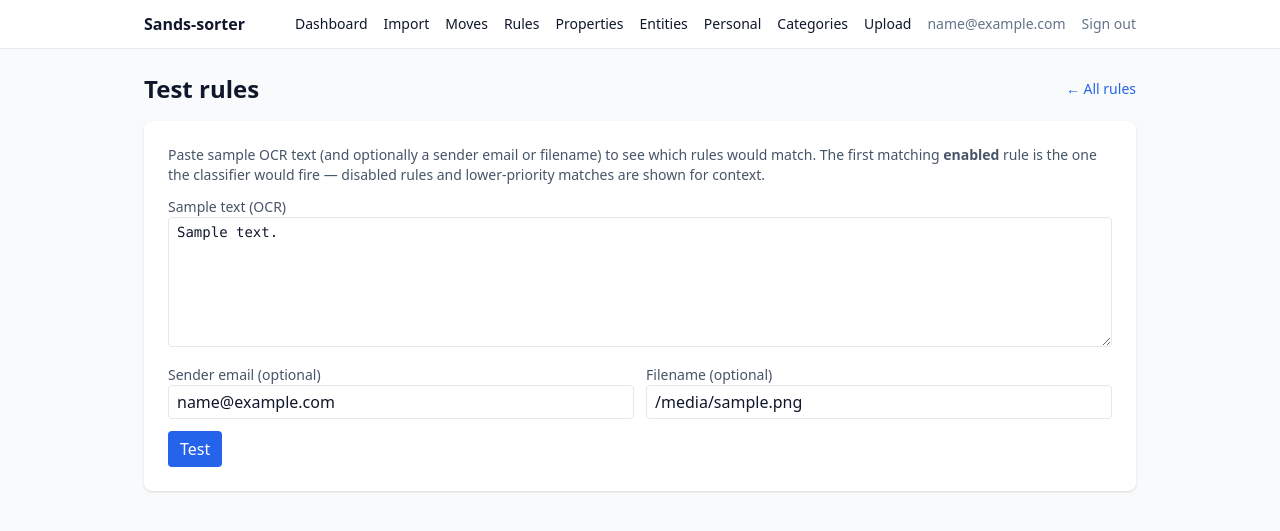
After one commit to shanearnott/Sands-sorter, a FastAPI app: template app/web/templates/rules_test.html in a window 1280 px wide. The commit adds this page. Shown: the top 531 px of the page. Run offline with FastAPI, Linux system fonts and the light colour scheme; the template is opened without the code that fills it: most values are stand-ins (such as "Sample title", 1, 10 or a date in 2020); some libraries are stand-ins or nearby versions.

Commit message:
M2.3: importer preview mode + rule tester
Two trial-friendly affordances so the user can validate the wizard and
training without committing to real Drive writes.

Importer preview (dry-run):
- New ImportJob.dry_run boolean (migration 202604290005).
- /import form gets a "Preview only" checkbox; preview jobs render with
  an amber badge on the index list and a banner on the per-job page.
- wizard.process_item now skips the auto-file branch when job.dry_run is
  set, so every item — even fully-resolved high-confidence ones — lands
  in the awaiting queue with its proposed Drive path visible.
- apply_decision is unchanged: approving an item from the awaiting queue
  in a preview job performs the real upload at that moment, letting you
  promote a preview to a real run one item at a time.

Rule tester:
- New GET /rules/test form: textarea for sample OCR text plus optional
  sender_email and filename inputs.
- New POST /rules/test runs the input through evaluate_all() and renders
  every rule with its match status, marking the would-fire winner green.
- Disabled rules are shown grayed out so you can see what a re-enable
  would do.
- Helpers added to app/classifier/rules.py: evaluate_all() returns
  [(Rule, hit)] in priority order; matches() is the public re-export of
  the existing _matches() check.

Tests: 59 unit tests green. Added wizard test for the dry-run path
(forces awaiting + records proposed_drive_path + skips upload), tests
for evaluate_all() + matches(), and verified migrations apply through
0005 cleanly on a fresh sqlite DB.

```diff
--- a/app/importer/wizard.py
+++ b/app/importer/wizard.py
@@ -164,7 +164,11 @@ def process_item(
         and classification.scope_proposal_name is None
         and classification.category_proposal_name is None
     )
-    auto_ok = fully_resolved and classification.confidence >= threshold
+    # Dry-run jobs never auto-file: every item lands in the awaiting queue
+    # so the user can review the proposed Drive path before any upload.
+    auto_ok = (
+        fully_resolved and classification.confidence >= threshold and not job.dry_run
+    )
 
     # Compute the proposed Drive path + FY using the resolved scope (if any).
     scope = (
--- a/app/models.py
+++ b/app/models.py
@@ -268,6 +268,7 @@ class ImportJob(Base, TimestampMixin):
     )
     started_at: Mapped[datetime | None] = mapped_column(DateTime(timezone=True))
     finished_at: Mapped[datetime | None] = mapped_column(DateTime(timezone=True))
+    dry_run: Mapped[bool] = mapped_column(Boolean, default=False, nullable=False)
     total_count: Mapped[int] = mapped_column(Integer, default=0, nullable=False)
     copied_count: Mapped[int] = mapped_column(Integer, default=0, nullable=False)
     skipped_count: Mapped[int] = mapped_column(Integer, default=0, nullable=False)
--- a/app/web/templates/rules.html
+++ b/app/web/templates/rules.html
@@ -1,7 +1,10 @@
 {% extends "base.html" %}
 {% block title %}Rules · Sands-sorter{% endblock %}
 {% block content %}
-<h1 class="text-2xl font-semibold mb-4">Rules</h1>
+<div class="flex items-center justify-between mb-4">
+  <h1 class="text-2xl font-semibold">Rules</h1>
+  <a href="/rules/test" class="text-sm text-blue-600 hover:underline">Test against sample text &rarr;</a>
+</div>
 
 <section class="bg-white rounded-lg shadow p-6 mb-6">
   <p class="text-sm text-slate-600 mb-4">
--- /dev/null
+++ b/app/web/templates/rules_test.html
@@ -0,0 +1,99 @@
+{% extends "base.html" %}
+{% block title %}Test rules · Sands-sorter{% endblock %}
+{% block content %}
+<div class="flex items-center justify-between mb-4">
+  <h1 class="text-2xl font-semibold">Test rules</h1>
+  <a href="/rules" class="text-sm text-blue-600 hover:underline">&larr; All rules</a>
+</div>
+
+<section class="bg-white rounded-lg shadow p-6 mb-6">
+  <p class="text-sm text-slate-600 mb-3">
+    Paste sample OCR text (and optionally a sender email or filename) to see
+    which rules would match. The first matching <strong>enabled</strong> rule
+    is the one the classifier would fire — disabled rules and lower-priority
+    matches are shown for context.
+  </p>
+  <form method="post" action="/rules/test" class="grid gap-3">
+    <label>
+      <span class="block text-sm text-slate-600">Sample text (OCR)</span>
+      <textarea name="sample_text" rows="6"
+        class="w-full border rounded px-2 py-1 font-mono text-sm">{{ sample_text }}</textarea>
+    </label>
+    <div class="grid grid-cols-2 gap-3">
+      <label>
+        <span class="block text-sm text-slate-600">Sender email (optional)</span>
+        <input name="sender_email" value="{{ sender_email }}"
+               placeholder="noreply@airbnb.com"
+               class="w-full border rounded px-2 py-1">
+      </label>
+      <label>
+        <span class="block text-sm text-slate-600">Filename (optional)</span>
+        <input name="filename" value="{{ filename }}"
+               placeholder="origin_energy_apr2026.pdf"
+               class="w-full border rounded px-2 py-1">
+      </label>
+    </div>
+    <button class="bg-blue-600 text-white px-3 py-1.5 rounded hover:bg-blue-700 w-fit">
+      Test
+    </button>
+  </form>
+</section>
+
+{% if evaluated %}
+  <section class="bg-white rounded-lg shadow p-6">
+    <h2 class="font-semibold mb-3">Result</h2>
+    {% if winner_id is not none %}
+      {% set winner = (results | selectattr('rule.id', 'equalto', winner_id) | list | first).rule %}
+      <p class="text-sm mb-4 p-3 rounded bg-green-50 border border-green-200">
+        Classifier would fire rule <strong>#{{ winner.id }}</strong>:
+        <code>{{ winner.match_type.value }} "{{ winner.pattern }}"</code> →
+        <span class="font-medium">{{ scopes[winner.scope_id].name }}</span> /
+        <span class="font-medium">{{ categories[winner.category_id].name }}</span>
+        {% if winner.direction %} / {{ winner.direction.value }}{% endif %}
+        (confidence {{ '%.2f' % winner.confidence }})
+      </p>
+    {% else %}
+      <p class="text-sm mb-4 p-3 rounded bg-amber-50 border border-amber-200">
+        No enabled rule matches. The classifier would fall through to the LLM
+        (if configured) or park this document as Unsorted.
+      </p>
+    {% endif %}
+
+    <table class="w-full text-sm">
+      <thead class="text-slate-500 text-left">
+        <tr>
+          <th class="py-2">#</th><th>Pri</th><th>Match</th><th>Pattern</th>
+          <th>Scope</th><th>Category</th><th>Dir</th><th>Result</th>
+        </tr>
+      </thead>
+      <tbody>
+        {% for r in results %}
+          {% set rule = r.rule %}
+          <tr class="border-t {% if not rule.enabled %}opacity-50{% endif %}">
+            <td class="py-2">{{ rule.id }}</td>
+            <td>{{ rule.priority }}</td>
+            <td>{{ rule.match_type.value }}</td>
+            <td class="font-mono text-xs max-w-xs truncate">{{ rule.pattern }}</td>
+            <td>{{ scopes[rule.scope_id].name if rule.scope_id in scopes else '?' }}</td>
+            <td>{{ categories[rule.category_id].name if rule.category_id in categories else '?' }}</td>
+            <td>{{ rule.direction.value if rule.direction else '—' }}</td>
+            <td>
+              {% if r.hit %}
+                {% if rule.enabled and rule.id == winner_id %}
+                  <span class="text-green-700 font-semibold">match (winner)</span>
+                {% elif rule.enabled %}
+                  <span class="text-slate-500">match (lower priority)</span>
+                {% else %}
+                  <span class="text-slate-400">match (rule disabled)</span>
+                {% endif %}
+              {% else %}
+                <span class="text-slate-400">no match</span>
+              {% endif %}
+            </td>
+          </tr>
+        {% endfor %}
+      </tbody>
+    </table>
+  </section>
+{% endif %}
+{% endblock %}
```
Also changed, not shown: app/classifier/rules.py (+16 -0 lines), app/web/import_routes.py (+72 -0 lines), app/web/templates/import_index.html (+18 -2 lines), app/web/templates/import_show.html (+14 -1 lines), migrations/versions/202604290005_import_dry_run.py (added, +29 -0 lines), tests/unit/test_rules.py (+56 -1 lines), tests/unit/test_wizard.py (+49 -0 lines), README.md.
